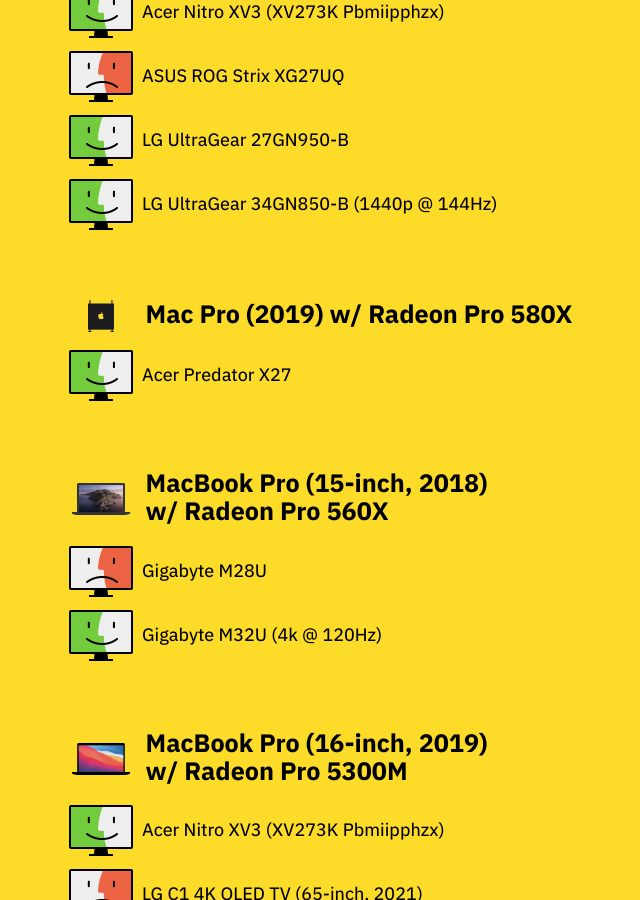
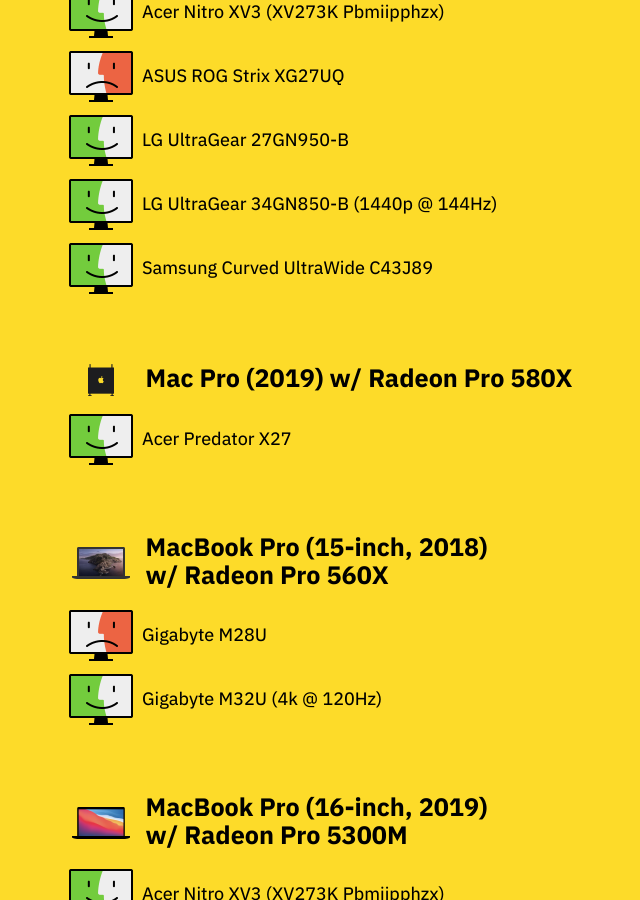
Before and after one commit to tonsky/tonsky.github.io, a Jekyll site: the page built from _posts/2021-02-24-monitors-mac.md, in a window 1280 px wide and 900 px high, scrolled down 1573 px. Shown: the whole window, without its empty margins (300-940 px from the left). Built offline with Jekyll 4.4.1, drawn with Linux system fonts in a browser that asks for light colours.

Commit message:
Adding Samsung C53J89x as works.

```diff
--- a/_posts/2021-02-24-monitors-mac.md
+++ b/_posts/2021-02-24-monitors-mac.md
@@ -52,6 +52,8 @@
 <div class="row"><img src="works.png" height=64> <span>LG UltraGear 27GN950-B</span></div>
 
 <div class="row"><img src="works.png" height=64> <span>LG UltraGear 34GN850-B (1440p @ 144Hz)</span></div>
+
+<div class="row"><img src="works.png" height=64> <span>Samsung Curved UltraWide C43J89</span></div>
 
 ## <img src="mp_2019.png" height=32> <span>Mac Pro (2019) w/ Radeon Pro 580X</span>
 
```
